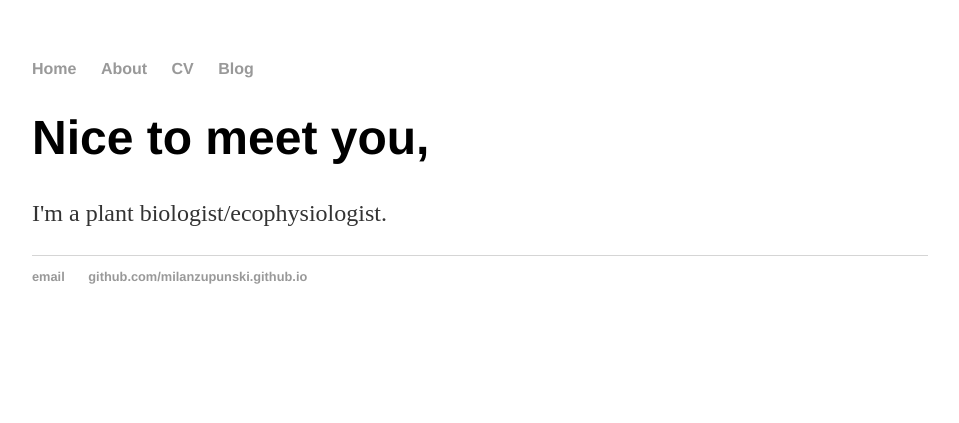
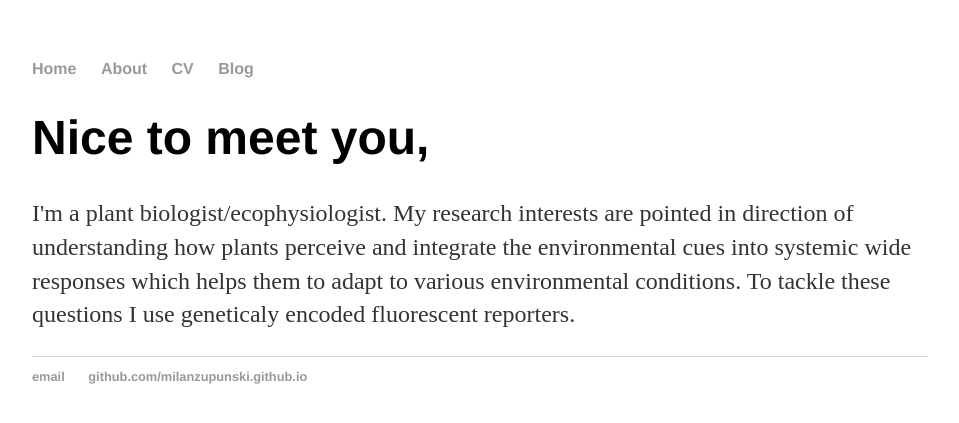
Before and after one commit to milanzupunski/milanzupunski.github.io, a Jekyll site: the page built from about/index.html, in a window 1280 px wide. Shown: the top 423 px of the page, without its empty margins (160-1119 px from the left). Built offline with Jekyll 4.4.1, drawn with Linux system fonts in a browser that asks for light colours; Markdown is read by kramdown in place of the engine named in the settings.

Commit message:
Update index.html

```diff
--- a/about/index.html
+++ b/about/index.html
@@ -5,5 +5,8 @@ title: Milan Zupunski about info
 <div class="blurb">
 	<h1>Nice to meet you, </h1>
 	<p>I'm a plant biologist/ecophysiologist.
+	My research interests are pointed in direction of understanding how plants perceive and integrate the environmental cues
+		into systemic wide responses which helps them to adapt to various environmental conditions.
+		To tackle these questions I use geneticaly encoded fluorescent reporters.
   </em>
 </div><!-- /.blurb -->
```
